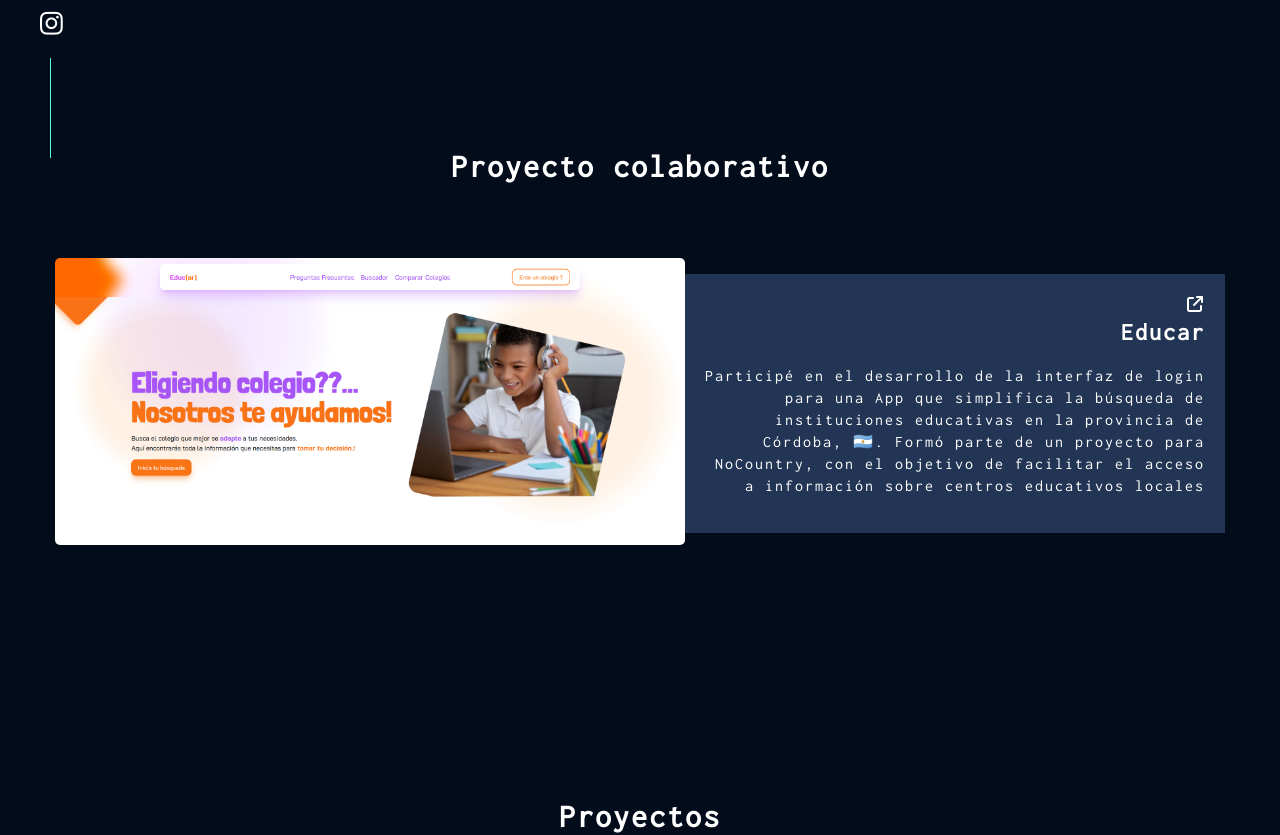
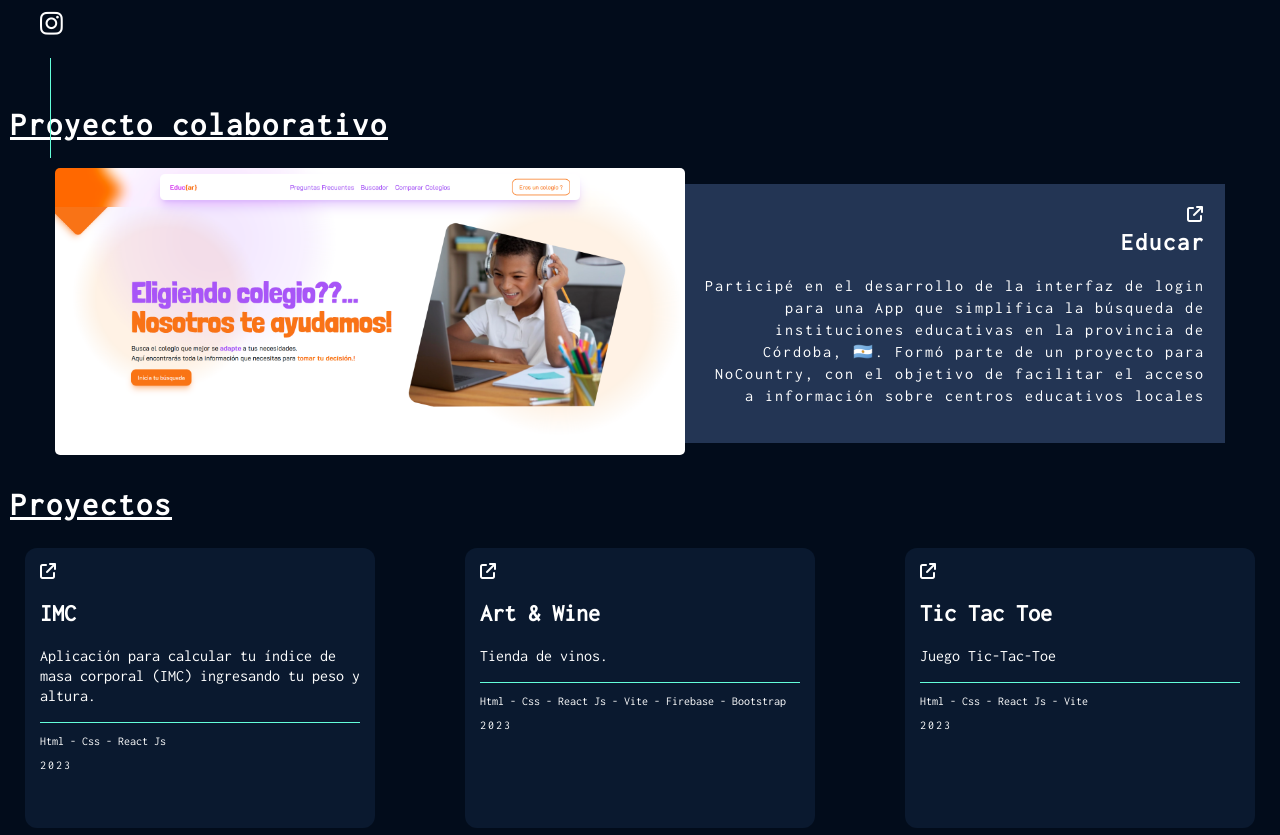
Before and after one commit to CristianMozetich/Portfolio, a React (Vite) app: page / in a window 1280 px wide. Shown: the part 602-1437 px from the top of the page. Built offline with nearby package versions, Linux system fonts and the light colour scheme.

Commit message:
actualizaciones

```diff
--- a/src/Components/EducarProyect/EducarProyect.css
+++ b/src/Components/EducarProyect/EducarProyect.css
@@ -1,18 +1,15 @@
-.contenedor_educar{
-    height: 680px;
-}
 .proy_colaborativo{
-    max-width: 400px;
+    max-width: 1300px;
     height: 50px;
     display: flex;
     margin: auto;
-    justify-content: center;
-    padding: 30px;
+    justify-content: left;
 }
 .proy_colaborativo h1{
-    text-align: center;
-    margin-bottom: 80px;
+    text-align: left;
     letter-spacing: 0.125rem;
+    margin: 10px;
+    text-decoration: underline;
 }
 .educar_container{
     display: flex;
@@ -21,7 +18,7 @@
     flex-wrap: wrap;
     margin: auto;
     max-width: 1300px;
-    padding: 50px;
+    padding: 20px;
 }
 
 .img_educar{
--- a/src/Components/EducarProyect/EducarProyect.jsx
+++ b/src/Components/EducarProyect/EducarProyect.jsx
@@ -4,8 +4,7 @@ import './EducarProyect.css'
 const EducarProyect = () => {
 
   return (
-    <>
-    <div className='contenedor_educar'>
+  <>
     <div className='proy_colaborativo'>
       <h1>Proyecto colaborativo</h1>
     </div>
@@ -21,8 +20,7 @@ const EducarProyect = () => {
             <p>Participé en el desarrollo de la interfaz de login para una App que simplifica la búsqueda de instituciones educativas en la provincia de Córdoba, 🇦🇷. Formó parte de un proyecto para NoCountry, con el objetivo de facilitar el acceso a información sobre centros educativos locales</p>
         </div>
     </article>
-    </div>
-    </>
+  </>
   )
 }
 
--- a/src/Components/Proyects/Proyects.css
+++ b/src/Components/Proyects/Proyects.css
@@ -1,14 +1,15 @@
   .titulo_proyectos{
-    width: 400px;
+    max-width: 1300px;
     height: 50px;
     margin: auto;
     display: flex;
-    justify-content: center;
+    justify-content: left;
   }
   .titulo_proyectos h1{
-    text-align: center;
-    margin-bottom: 80px;
+    text-align: left;
     letter-spacing: 0.125rem;
+    margin: 10px;
+    text-decoration: underline;
   }
   .contenedor_proyectos {
     max-width: 1300px;
```
